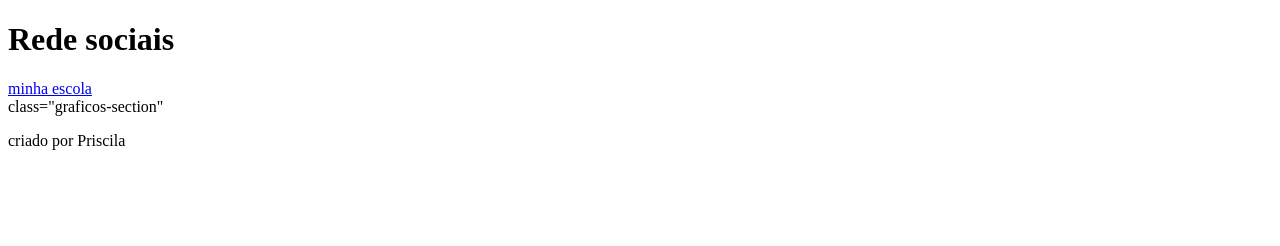
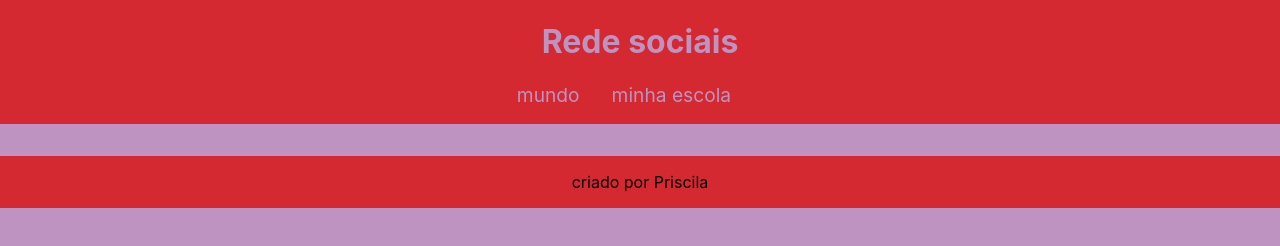
Before and after one commit to priscilaandradegomes/criador-de-graficos, a plain HTML site: page index.html in a window 1280 px wide. Drawn offline with Linux system fonts and the light colour scheme.

Commit message:
Add files via upload

```diff
--- a/index.html
+++ b/index.html
@@ -4,19 +4,21 @@
     <meta charset="UTF-8">
     <meta http-equiv="X-UA-Compatible" content="IE=edge">
     <meta name="viewport" content="width=!, initial-scale=1.0">
+    <link rel="stylesheet" href="style.css">
     <title>Redes Sociais</title>
 </head>
 <body>
+    <header>
     <h1>Rede sociais</h1>
-    <na>
-        <a href="inex.html"mundo<a/>
+    <nav>
+        <a href="inex.html">mundo</a>
         <a href="#">minha escola</a>
-    </na>
-    <header></header>
-    <main>class="graficos-section"
-        <sction id="grafico-conteiner"class="grafico-conteiner">
-        </--crie os graficos aqui-->
-        </sction>
+    </nav>
+    </header>
+    <main class="graficos-section">
+        <section id="grafico-conteiner" class="grafico-conteiner">
+        <!--crie os graficos aqui-->
+        </section>
     </main>
     <footer>
         <p>criado por Priscila</p>
--- a/style.css
+++ b/style.css
@@ -1,6 +1,53 @@
 @import url('https://fonts.googleapis.com/css2?family=Fredoka:wght@300..700&display=swap');
 :root{
-    --bg-color:#F0A8D0;
-    --primary-color:#F9E400;
-    --
+    --bg-color: #be93c1;
+    --primary-color: #d81717d8;
+    --secundary-color: #000000;
+    --font:"Inter", sans-serif;
 }
+body{
+    background-color: var(--bg-color);
+    color:var (--primary-color);
+    font-family: var(--font);
+    height: 100vh;
+    margin: 0;
+}
+
+header{
+    background-color:var(--primary-color);
+    text-align:center;
+    color: var(--bg-color);
+    padding: 1px;
+
+}
+h1{
+    font-size:  2rem;
+    color: var(--bg-color);
+    font-weight: 700;
+}
+nav{
+    display: flex;
+    justify-content: center;
+    font-weight: 400;
+}
+nav a{
+    text-decoration: none;
+    color:var(--bg-color);
+    margin: 0 2rem 1rem 0;
+    font-size: 1.2rem;
+}
+nav a:hover{
+    text-decoration: underline;
+    transform: scale(0.90);
+    transition: transform 0.1s;
+}
+footer{
+    display: flex;
+    align-items: center;
+    justify-content: center;
+    background-color: var(--primary-color);
+    color: var(--bg-color)
+    width;100%
+    height: 3rem;
+    margin-top: 2rem;
+}
```
